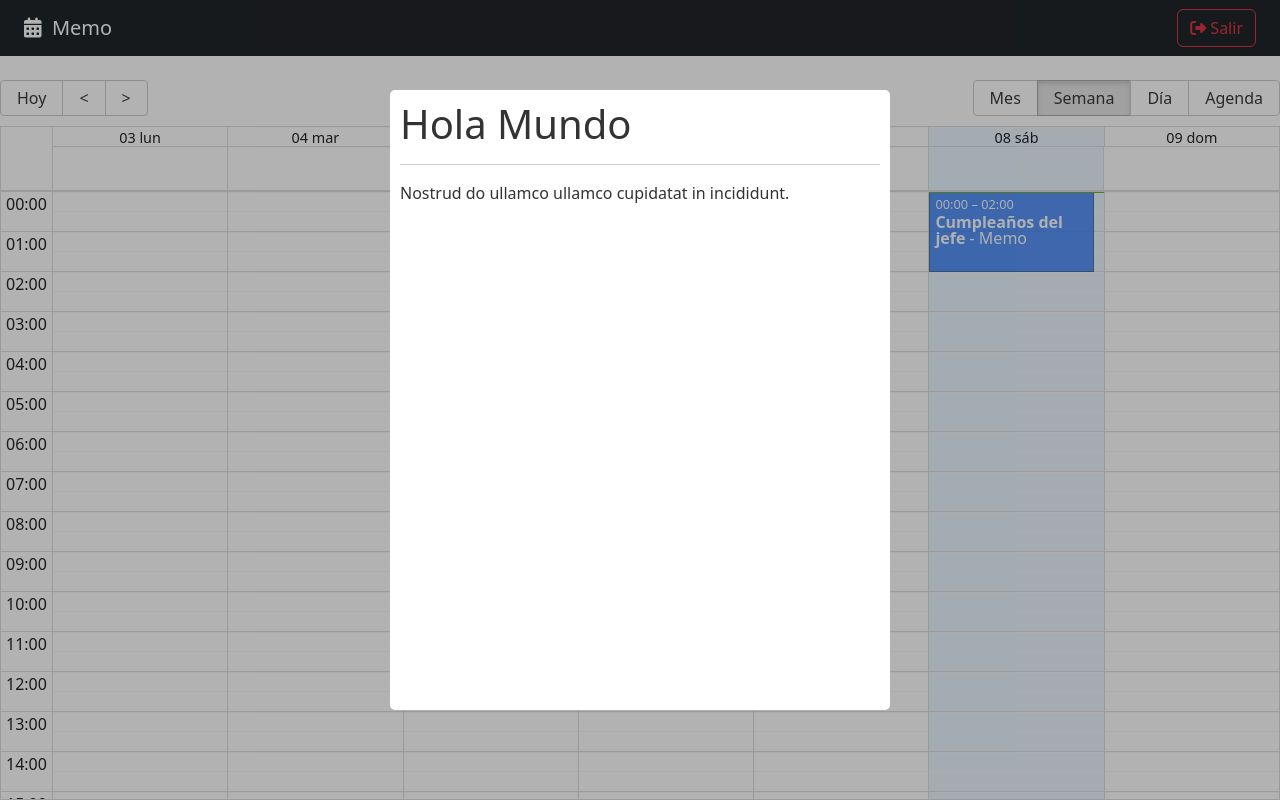
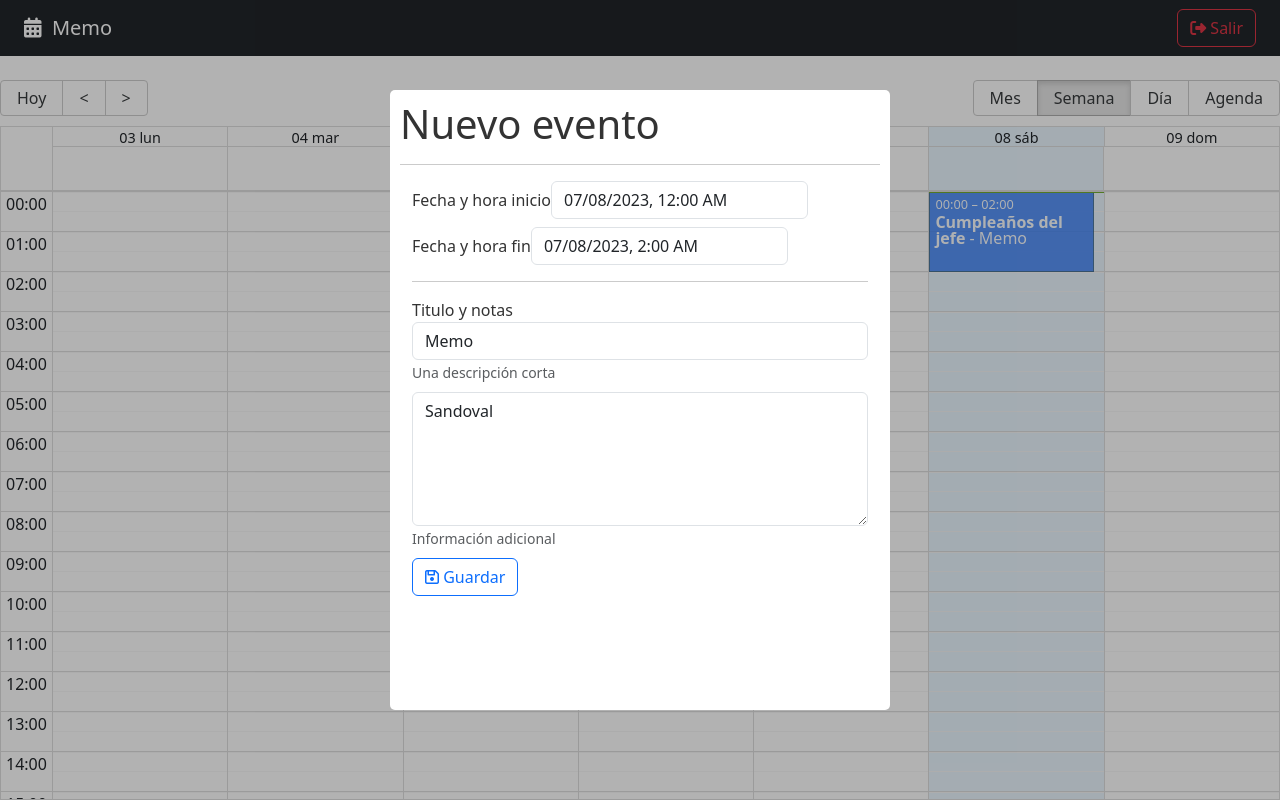
Before and after one commit to MemoSan27/calendar-app, a React (Vite) app: page /auth in a window 1280 px wide. Built offline with nearby package versions, Linux system fonts and the light colour scheme.

Commit message:
CalendarModal.jsx Date Picker implementado

```diff
--- a/package.json
+++ b/package.json
@@ -13,6 +13,7 @@
     "date-fns": "^2.30.0",
     "react": "^18.2.0",
     "react-big-calendar": "^1.8.1",
+    "react-datepicker": "^4.15.0",
     "react-dom": "^18.2.0",
     "react-modal": "^3.16.1",
     "react-router-dom": "6"
--- a/src/calendar/components/CalendarModal.jsx
+++ b/src/calendar/components/CalendarModal.jsx
@@ -1,5 +1,9 @@
+import { addHours } from 'date-fns';
 import { useState } from 'react';
 import Modal from 'react-modal';
+import DatePicker from 'react-datepicker';
+import "react-datepicker/dist/react-datepicker.css";
+
 
 const customStyles = {
     content: {
@@ -18,6 +22,28 @@
 
     const [isOpen, setIsOpen] = useState(true);
 
+    const [formValues, setFormValues] = useState({
+        title: 'Memo',
+        notes: 'Sandoval',
+        start: new Date(),
+        end: addHours(new Date(), 2),
+    });
+
+    const onInputChanged = ({ target }) =>{
+        setFormValues({
+            ...formValues,
+            [target.name]: target.value
+        })
+    }
+
+    const onDateChanged = (event,changing) => {
+
+        setFormValues({
+            ...formValues,
+            [changing]: event
+        })
+    }
+
     const onCloseModal = () => {
         console.log('Cerrando Modal');
         setIsOpen(false);
@@ -32,10 +58,71 @@
         overlayClassName="modal-fondo"
         closeTimeoutMS={ 200 }
     >
-        <h1> Hola Mundo </h1>
+        <h1> Nuevo evento </h1>
         <hr />
+        <form className="container">
 
-        <p>Nostrud do ullamco ullamco cupidatat in incididunt.</p>
+            <div className="form-group mb-2">
+                <label>Fecha y hora inicio</label>
+                <DatePicker
+                    selected={ formValues.start }
+                    onChange={ (event) => onDateChanged(event, 'start')}
+                    className='form-control'
+                    dateFormat="Pp"
+                />
+            </div>
+
+            <div className="form-group mb-2">
+                <label>Fecha y hora fin</label>
+                <DatePicker
+                    minDate={ formValues.start }
+                    selected={ formValues.end }
+                    onChange={ (event) => onDateChanged(event, 'end')}
+                    className='form-control'
+                    dateFormat="Pp"
+                />
+            </div>
+
+            <hr />
+            <div className="form-group mb-2">
+                <label>Titulo y notas</label>
+                <input
+                    type="text"
+                    className="form-control"
+                    placeholder="Título del evento"
+                    name="title"
+                    autoComplete="off"
+                    value={ formValues.title }
+                    onChange={ onInputChanged }
+                />
+                <small id="emailHelp" className="form-text text-muted">Una descripción corta</small>
+            </div>
+
+            <div className="form-group mb-2">
+                <textarea
+                    type="text"
+                    className="form-control"
+                    placeholder="Notas"
+                    rows="5"
+                    name="notes"
+                    value={ formValues.notes }
+                    onChange={ onInputChanged }
+                ></textarea>
+                <small id="emailHelp" className="form-text text-muted">Información adicional</small>
+            </div>
+
+            <button
+                type="submit"
+                className="btn btn-outline-primary btn-block"
+            >
+                <i className="far fa-save"></i>
+                <span> Guardar</span>
+            </button>
+
+        </form>
+
+
+
     </Modal>
   )
 }
```
Also changed, not shown: 1 other file (tests, documents, lock files or other folders).
